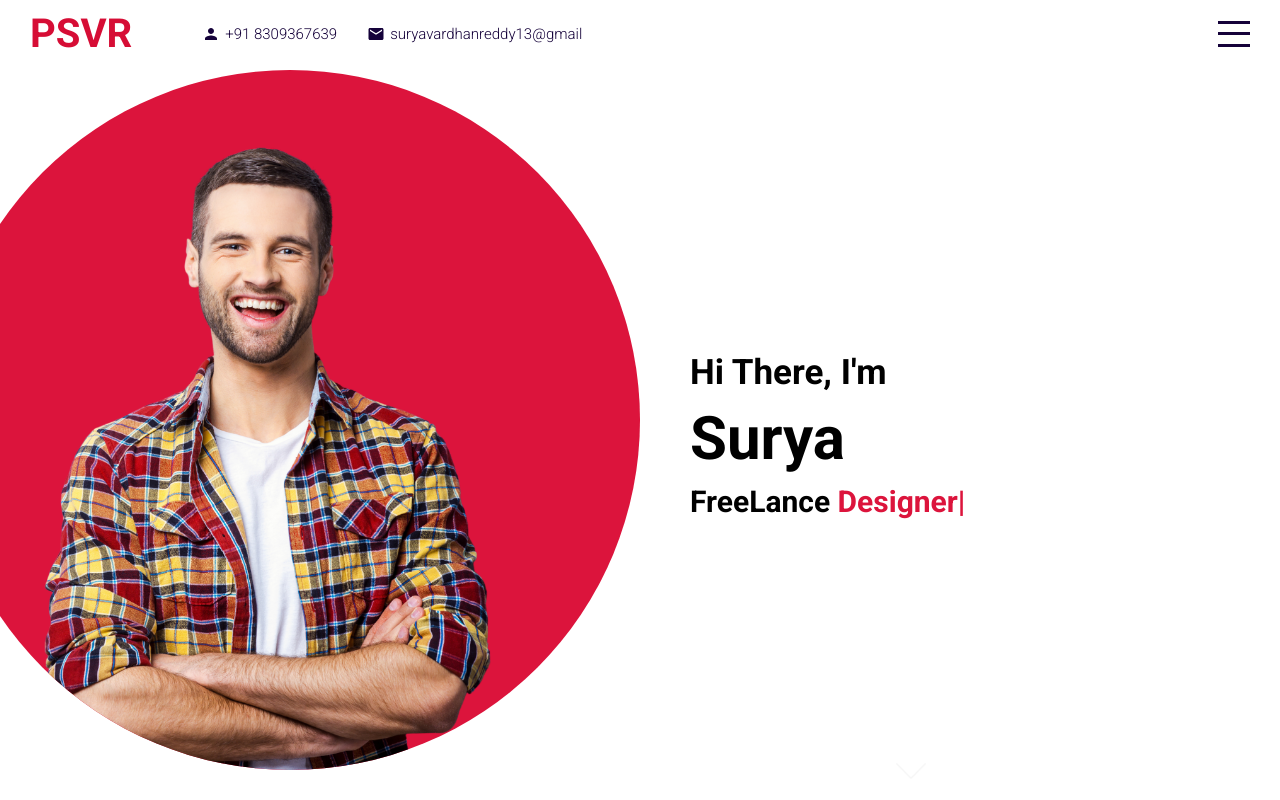
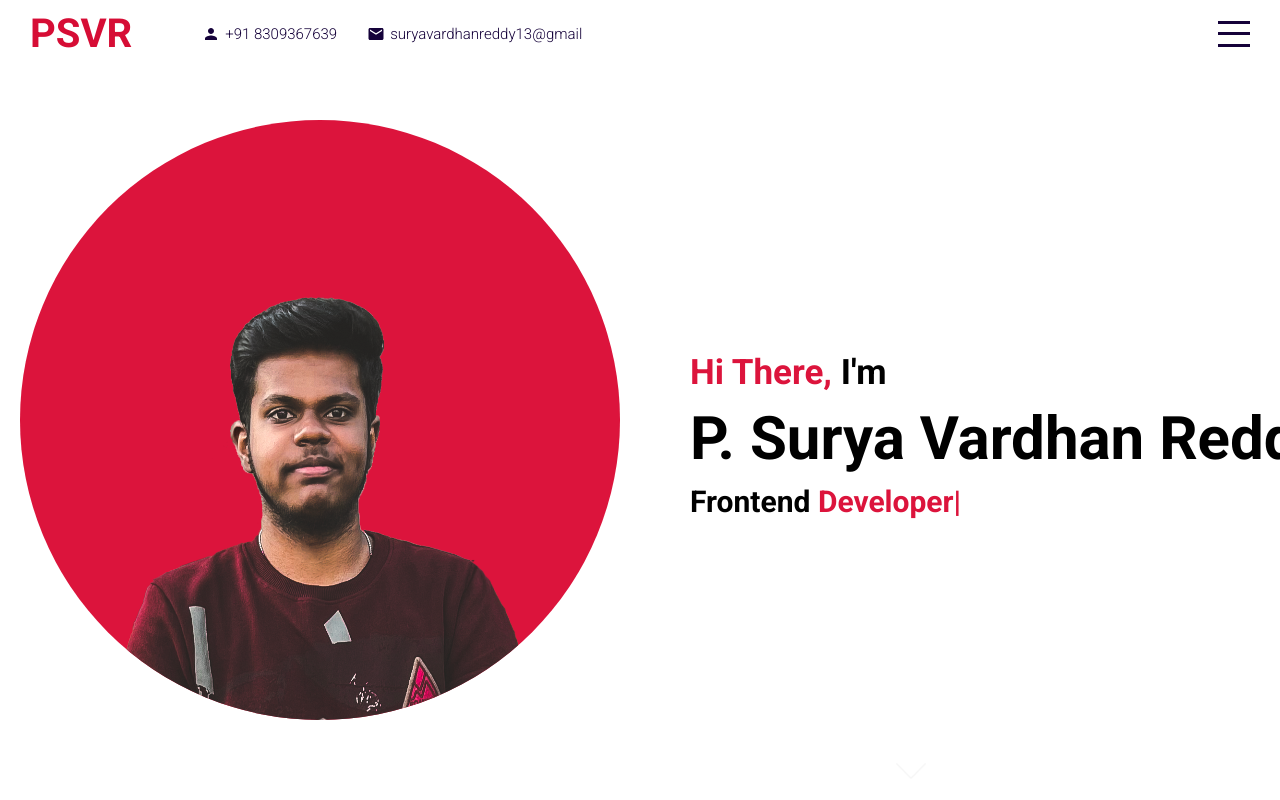
Before and after one commit to surya1332002/Portfolio, a React (Create React App) app: page / in a window 1280 px wide. Built offline with nearby package versions, Linux system fonts and the light colour scheme.

Commit message:
updated intro

```diff
--- a/src/components/intro/Intro.jsx
+++ b/src/components/intro/Intro.jsx
@@ -11,7 +11,7 @@ export default function Intro() {
             showCursor: true,
             backDelay: 1500,
             backSpeed:60,
-            strings: ["Developer","Designer","Content Creator"],
+            strings: ["Developer"],
         });
     },[]);
 
@@ -19,14 +19,14 @@ export default function Intro() {
         <div className="intro" id="intro">
             <div className="left">
                 <div className="imgContainer">
-                    <img src="assets/man.png" alt=""/>
+                    <img src="assets/IMG_0242.png" alt=""/>
                 </div>
             </div>
             <div className="right">
                 <div className="wrapper">
-                    <h2>Hi There, I'm</h2>
-                    <h1>Surya</h1>
-                    <h3>FreeLance <span ref={textRef}></span></h3>
+                    <h2> <span> Hi There, </span> I'm </h2>
+                    <h1>P. Surya Vardhan Reddy</h1>
+                    <h3>Frontend <span ref={textRef}></span></h3>
                 </div>
                 <a href="#portfolio">
                     <img src="assets/down.png" alt=""/>
--- a/src/components/intro/intro.scss
+++ b/src/components/intro/intro.scss
@@ -12,23 +12,36 @@
   .left {
     flex: 0.5;
     overflow: hidden;
+    position: relative;
+    right: 20px;
 
     .imgContainer {
-      width: 700px;
-      height: 700px;
+      width: 600px;
+      height: 600px;
       background-color: crimson;
       border-radius: 50%;
       display: flex;
-      align-items: flex-end;
+      align-items: center;
       justify-content: center;
       float: right;
+      margin-right: -0px;
+      margin-top: 50px;
+      position: relative;
+      overflow: hidden;
 
       @include mobile {
         align-items: flex-start;
       }
 
       img {
-        height: 90%;
+        height: 550px;
+        // width: 600px;
+        // display: block;
+        // position: relative;
+        // top: 50%;
+        // left: 50%;
+        // transform: translate(-50%, -50%);
+        margin-bottom: -50px;
 
         @include mobile {
           height: 50%;
@@ -63,6 +76,9 @@
       }
       h2 {
         font-size: 35px;
+        span {
+          color: crimson;
+        }
       }
       h3 {
         font-size: 30px;
```
